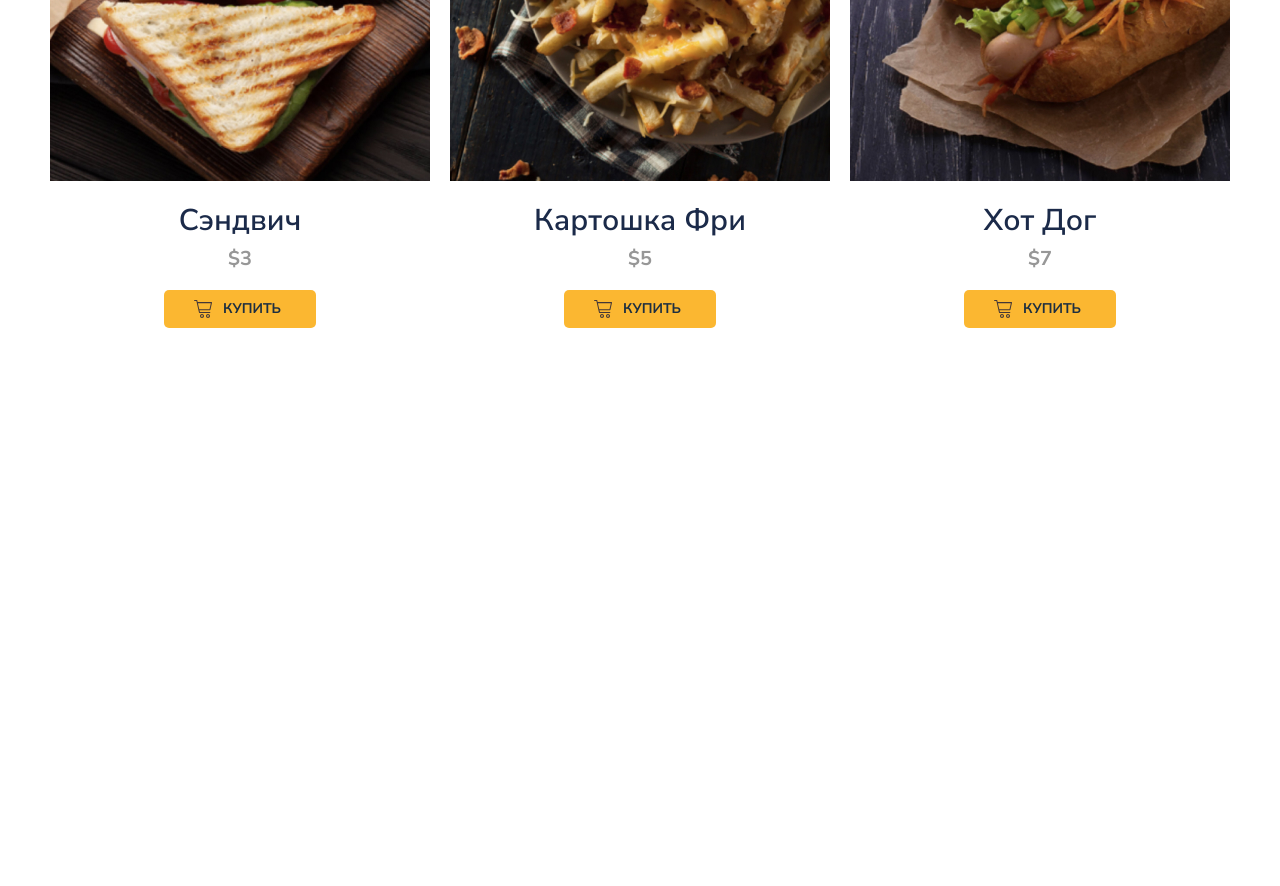
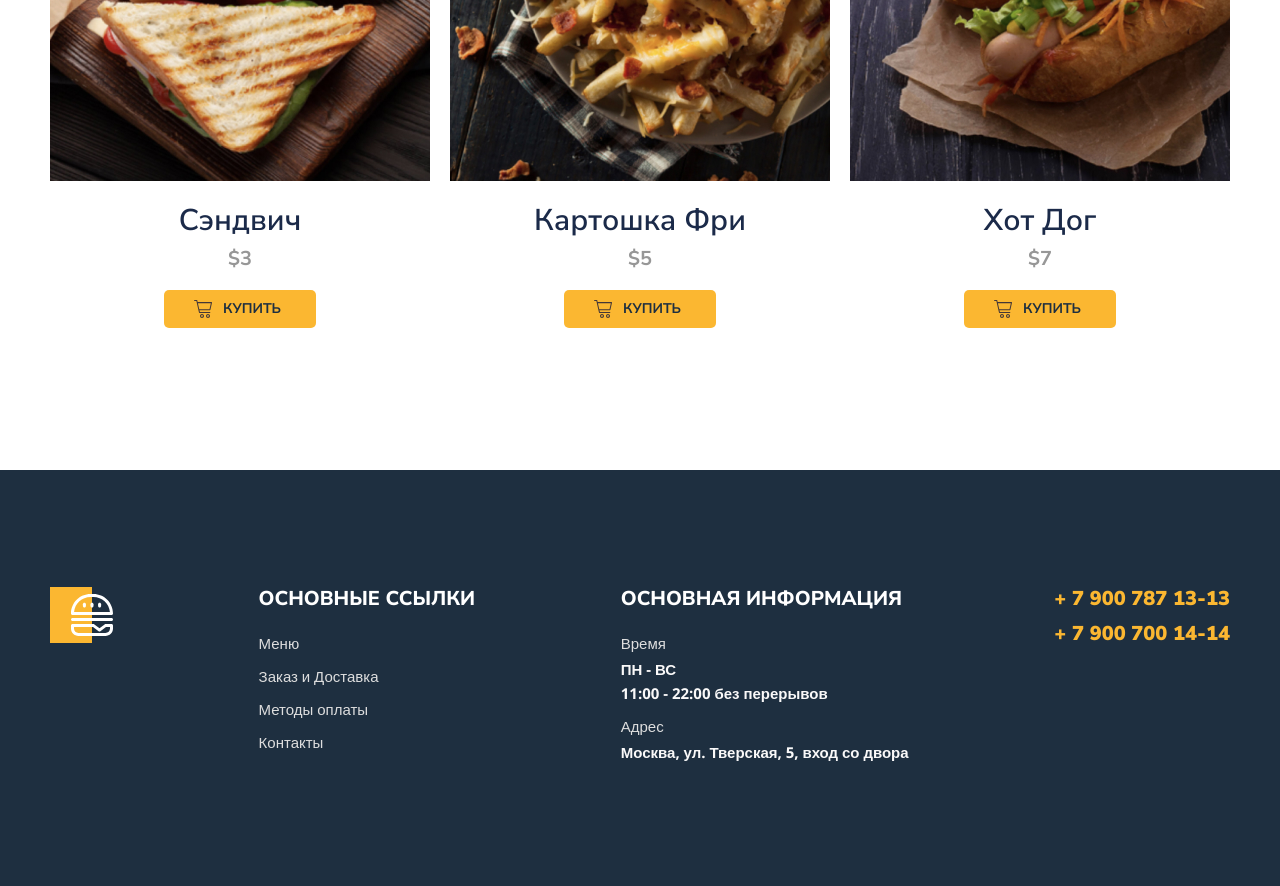
Before and after one commit to Nadusha125/Module01-Burger, a plain HTML site: page index.html in a window 1280 px wide. Shown: the part 3004-3890 px from the top of the page. Before the commit the page ends 3435 px from the top, so only its background shows below. Drawn offline with nearby package versions, Linux system fonts and the light colour scheme.

Commit message:
change file

```diff
--- a/index.html
+++ b/index.html
@@ -180,5 +180,43 @@
             </div>
         </section>
     </main>
+    <footer class="footer">
+        <div class="container">
+            <div class="footer-box">
+                <div class="footer-item">
+                    <img class="footer-logo" src="images/logo-footer.svg" alt="Logo">
+                </div>
+                <div class="footer-item">
+                    <h2>основные ссылки</h2>
+                    <ul class="footer-list">
+                        <li><a href="">Меню</a></li>
+                        <li><a href="">Заказ и Доставка</a></li>
+                        <li><a href="">Методы оплаты</a></li>
+                        <li><a href="">Контакты</a></li>
+                    </ul>
+                </div>
+                <div class="footer-item">
+                    <h2>основная информация</h2>
+                    <ul class="footer-list">
+                        <li>
+                            <span>Время</span>
+                            ПН - ВС <br>
+                            11:00 - 22:00 без перерывов
+                        </li>
+                        <li>
+                            <span>Адрес</span>
+                            Москва, ул. Тверская, 5, вход со двора
+                        </li>
+                    </ul>
+                </div>
+                <div class="footer-tel">
+                    <ul class="footer-list">
+                        <li>+ 7 900 787 13-13</li>
+                        <li>+ 7 900 700 14-14</li>
+                    </ul>
+                </div>
+            </div>
+        </div>
+    </footer>
 </body>
 </html>
--- a/styles/main.css
+++ b/styles/main.css
@@ -43,7 +43,7 @@ header {
     text-decoration: none;
 }
 .header-nav a:hover {
-color:#FFC725 ;
+    color:#FFC725 ;
 }
 .header-nav a::after {
     content: '';
@@ -277,3 +277,60 @@ background: #FFC725;
     text-transform: uppercase;
     color: #1E2F40;
     }
+    .footer {
+        background: #1E2F40;
+        color: #fff;
+        padding-top: 117px;
+        padding-bottom: 106px;
+        margin-top: 109px;
+    }
+    .footer-box {
+        display: flex;
+        justify-content: space-between;
+    }
+    .footer-logo {
+        width: 63px;
+        height: 56px;
+    }
+    .footer-item {
+        flex: 0 0 auto;
+    }
+    .footer-item h2 {
+        font-size: 20px;
+        font-weight: 800;
+        text-transform: uppercase;
+        margin-bottom: 21px;
+        margin-top: 0;
+    }
+    .footer-item li {
+        margin-bottom: 9px;
+        font-family: 'Open Sans', sans-serif;
+        font-size: 15px;
+        color: #FAF9F9;
+        font-weight: 700;
+        line-height: 24px;
+    }
+    .footer-item a {
+        color: #DEDEDE;
+        text-decoration: none;
+        font-weight: 400;
+    }
+    .footer-item span {
+        color: #DEDEDE;
+        display: block;
+        font-weight: 400;
+        margin-bottom: 2px;
+    }
+    .footer-tel ul {
+        font-size: 20px;
+        font-weight: 900;
+        color: #FBB731;
+        margin-top: 0;
+    }
+    .footer-tel li {
+        margin-bottom: 12px;
+    }
+    .footer-list {
+        padding-left: 0;
+        list-style-type: none;
+    }
```
Also changed, not shown: images/logo-footer.svg (added).
